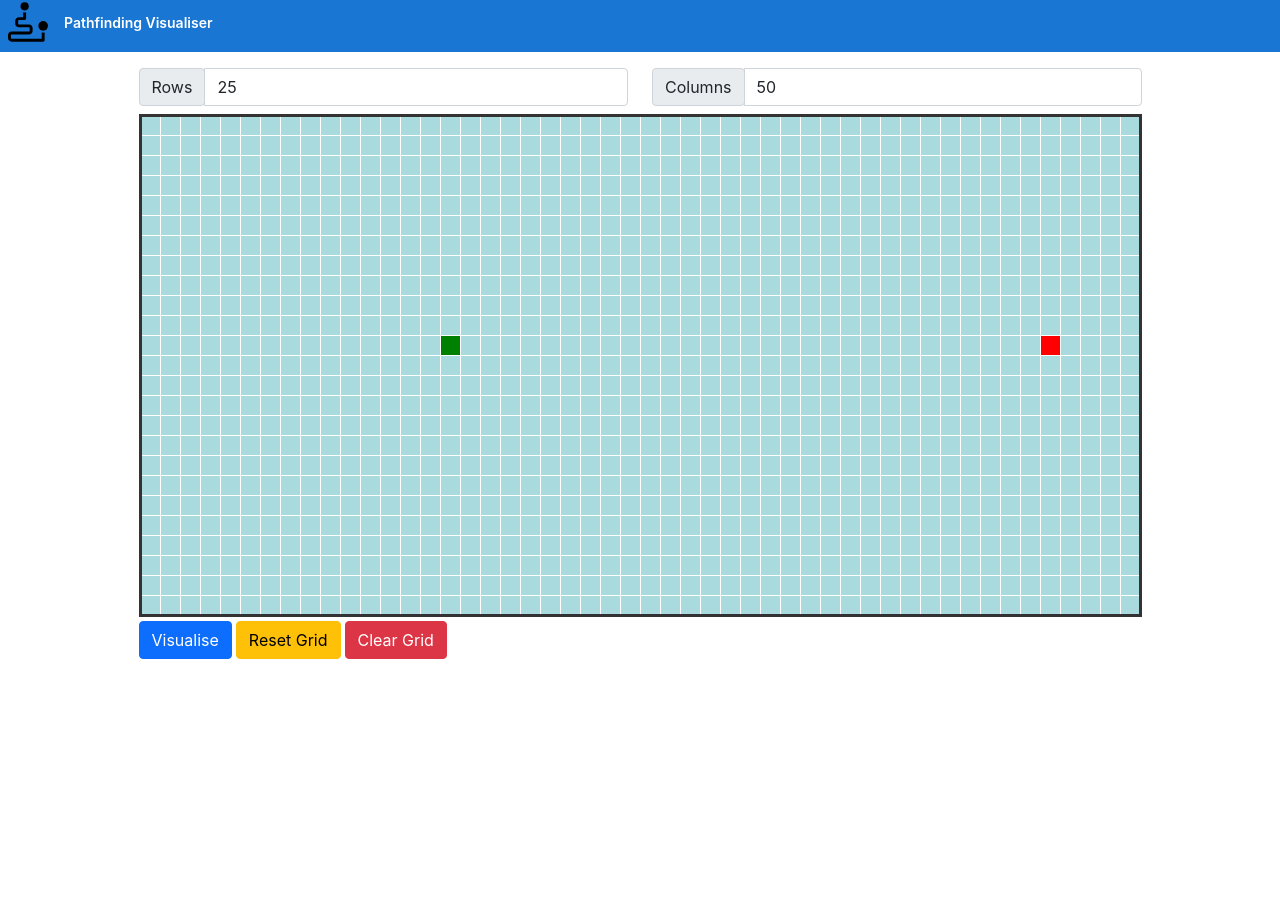
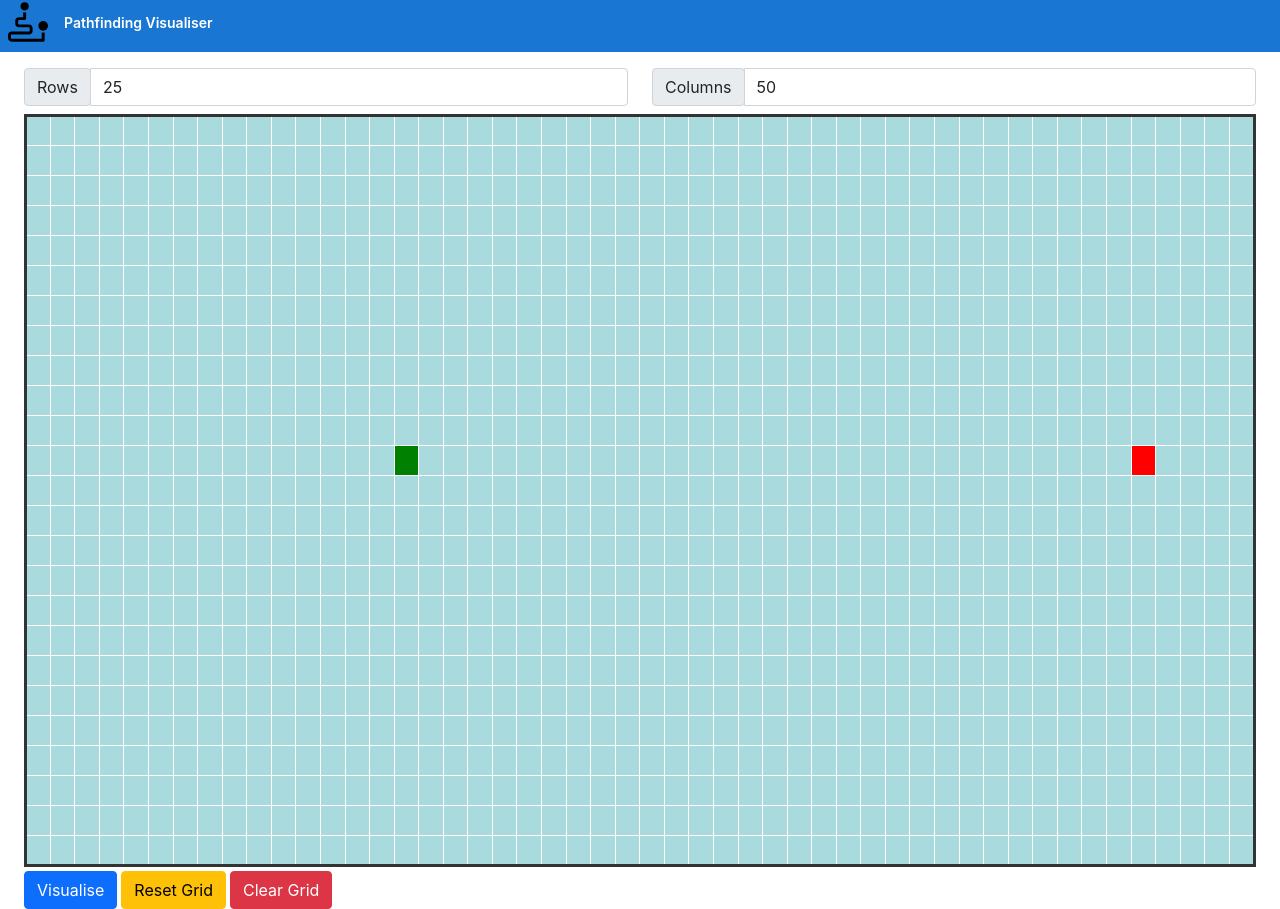
Before and after one commit to Johnjix/PathFinding, an Angular app: page / in a window 1280 px wide. Before the commit the page ends 800 px from the top, so only its background shows below. Built offline with nearby package versions, Linux system fonts and the light colour scheme.

Commit message:
Cell size increased

```diff
--- a/src/app/pf-visualiser/pf-visualiser.component.css
+++ b/src/app/pf-visualiser/pf-visualiser.component.css
@@ -8,8 +8,8 @@
 }
 .cell {
   background-color: rgba(120, 198, 201, 0.397);
-  height: 20px;
-  width: 20px;
+  height: 30px;
+  width: 30px;
   border: solid white 1px;
 }
 
```
